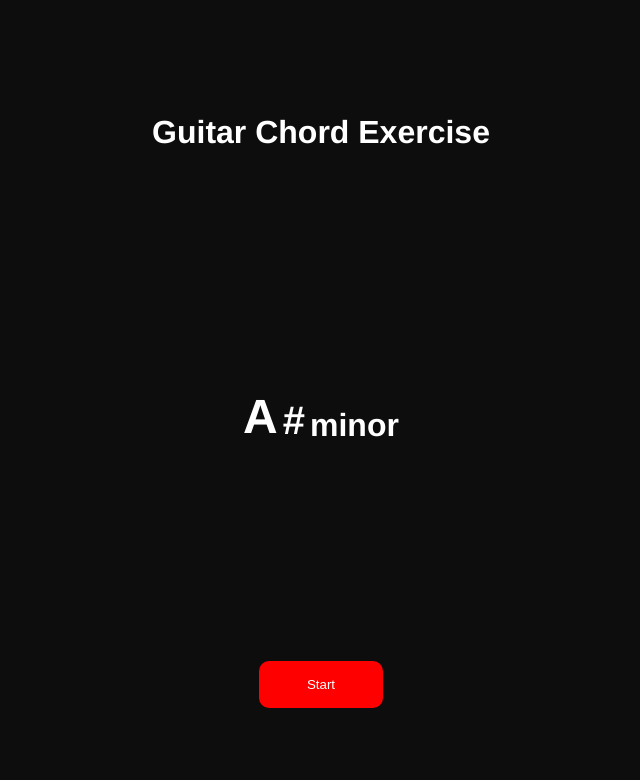
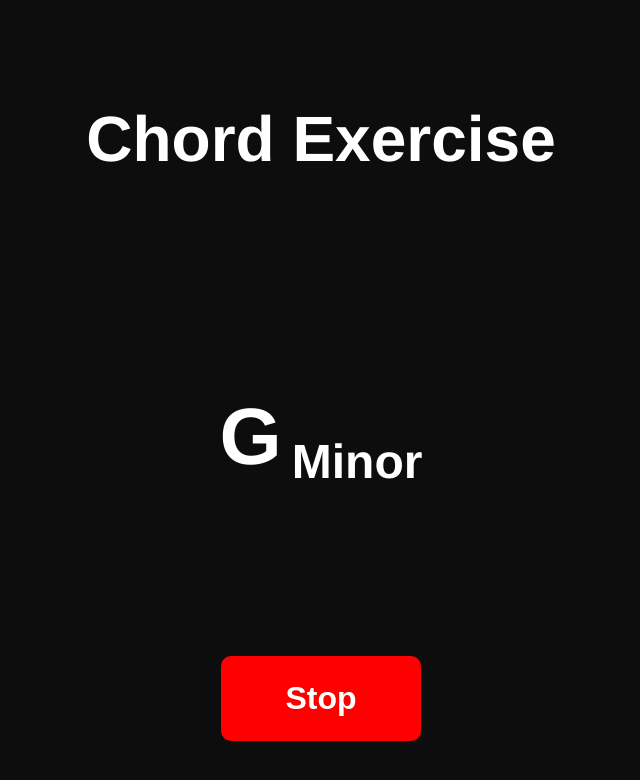
Before and after one commit to roman-ojha/chord-exercise, a website built with Vite: page index.html in a window 1280 px wide. Both pictures are taken after a click on the button "Start". Shown: the whole page, without its empty margins (319-959 px from the left). Built offline with nearby package versions, Linux system fonts and the light colour scheme.

Commit message:
feat: completed first phase of the app

```diff
--- a/index.html
+++ b/index.html
@@ -5,12 +5,12 @@
     <link rel="icon" type="image/svg+xml" href="/vite.svg" />
     <meta name="viewport" content="width=device-width, initial-scale=1.0" />
     <link rel="stylesheet" href="./style.css" />
-    <title>guitar chord exercise</title>
+    <title>chord exercise</title>
   </head>
   <body>
     <div id="container">
       <header>
-        <h1>Guitar Chord Exercise</h1>
+        <h1>Chord Exercise</h1>
       </header>
       <main>
         <h1 id="scale">A</h1>
@@ -18,7 +18,7 @@
         <h3 id="scale-type">minor</h3>
       </main>
       <footer>
-        <button type="button">Start</button>
+        <button id="start-stop" type="button">Start</button>
       </footer>
     </div>
     <script type="module" src="/src/main.ts"></script>
--- a/src/main.ts
+++ b/src/main.ts
@@ -3,6 +3,9 @@ const scaleType = document.getElementById("scale-type") as HTMLHeadingElement;
 const scaleAccidental = document.getElementById(
   "accidentals"
 ) as HTMLHeadElement;
+const startStopButton = document.getElementById(
+  "start-stop"
+) as HTMLButtonElement;
 
 const scales = ["A", "B", "C", "D", "E", "F", "G"];
 const types = ["Major", "Minor"];
@@ -20,10 +23,35 @@ const chooseRandomScale = (): {
   };
 };
 
-const start = () => {
-  const changeScale = setInterval(() => {
-    const getRandomScale = chooseRandomScale();
-  }, 2000);
+const changeScaleDom = (): void => {
+  const getRandomScale = chooseRandomScale();
+  scaleElm.innerText = getRandomScale.scale;
+  scaleAccidental.innerText = getRandomScale.accidentals;
+  scaleType.innerText = getRandomScale.type;
 };
 
+let changeScale: number;
+let started: boolean = false;
+
+const start = (): void => {
+  changeScale = setInterval(changeScaleDom, 500);
+  startStopButton.innerText = "Stop";
+  started = true;
+};
+
+const stop = (): void => {
+  clearInterval(changeScale);
+  startStopButton.innerText = "Start";
+  started = false;
+};
+
+startStopButton.addEventListener("click", (e) => {
+  e.preventDefault();
+  if (started) {
+    stop();
+  } else {
+    start();
+  }
+});
+
 export {};
--- a/style.css
+++ b/style.css
@@ -21,7 +21,7 @@ body {
 
 header h1 {
   color: white;
-  font-size: 2rem;
+  font-size: 4rem;
 }
 main {
   display: flex;
@@ -32,27 +32,29 @@ main {
 
 main h1 {
   color: white;
-  font-size: 3rem;
+  font-size: 5rem;
 }
 
 main h2 {
   color: white;
-  font-size: 2.5rem;
+  font-size: 4rem;
 }
 
 main h3 {
   color: white;
-  font-size: 2rem;
+  font-size: 3rem;
 }
 
 footer button {
   background-color: red;
   color: white;
-  padding: 1rem 3rem;
+  padding: 1.5rem 4rem;
   border-radius: 10px;
   cursor: pointer;
   border: none;
   transition-duration: 200ms;
+  font-size: 2rem;
+  font-weight: 700;
 }
 
 footer button:hover {
```
